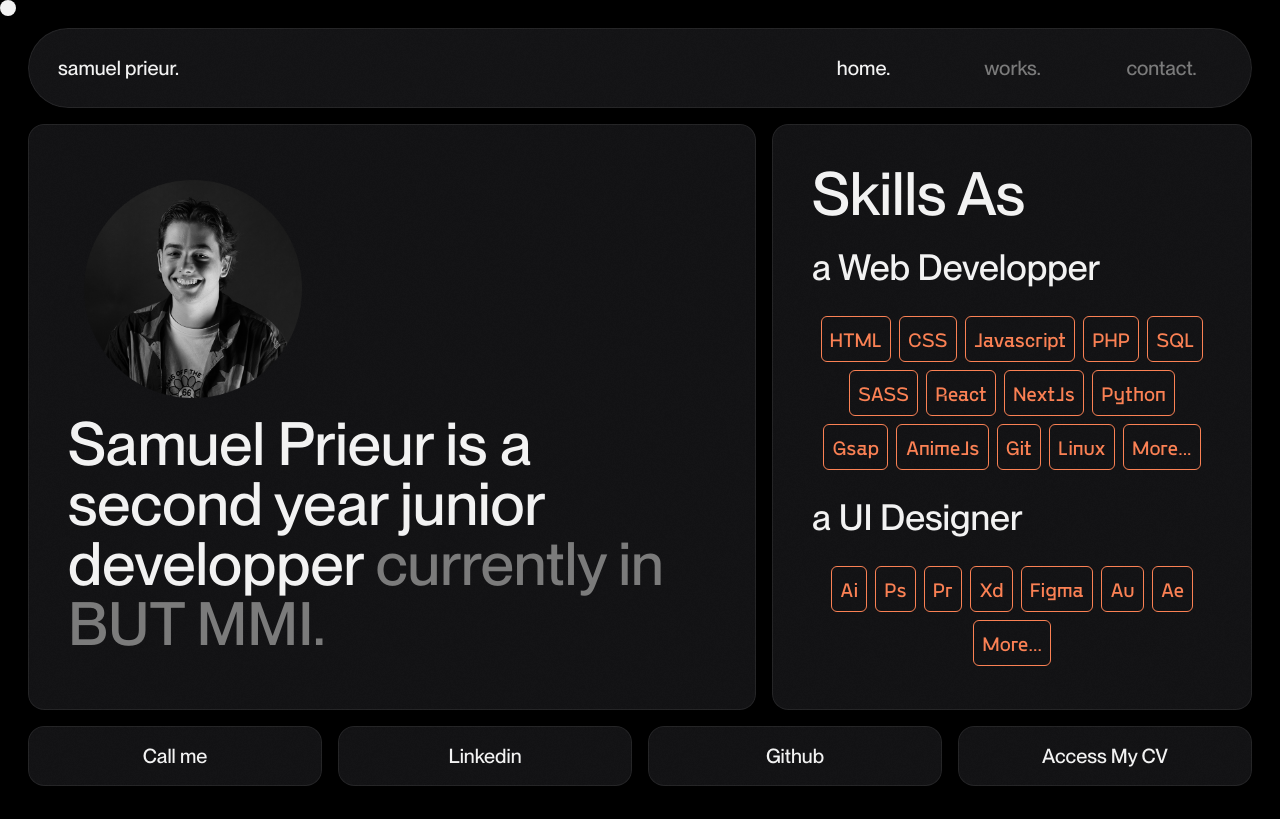
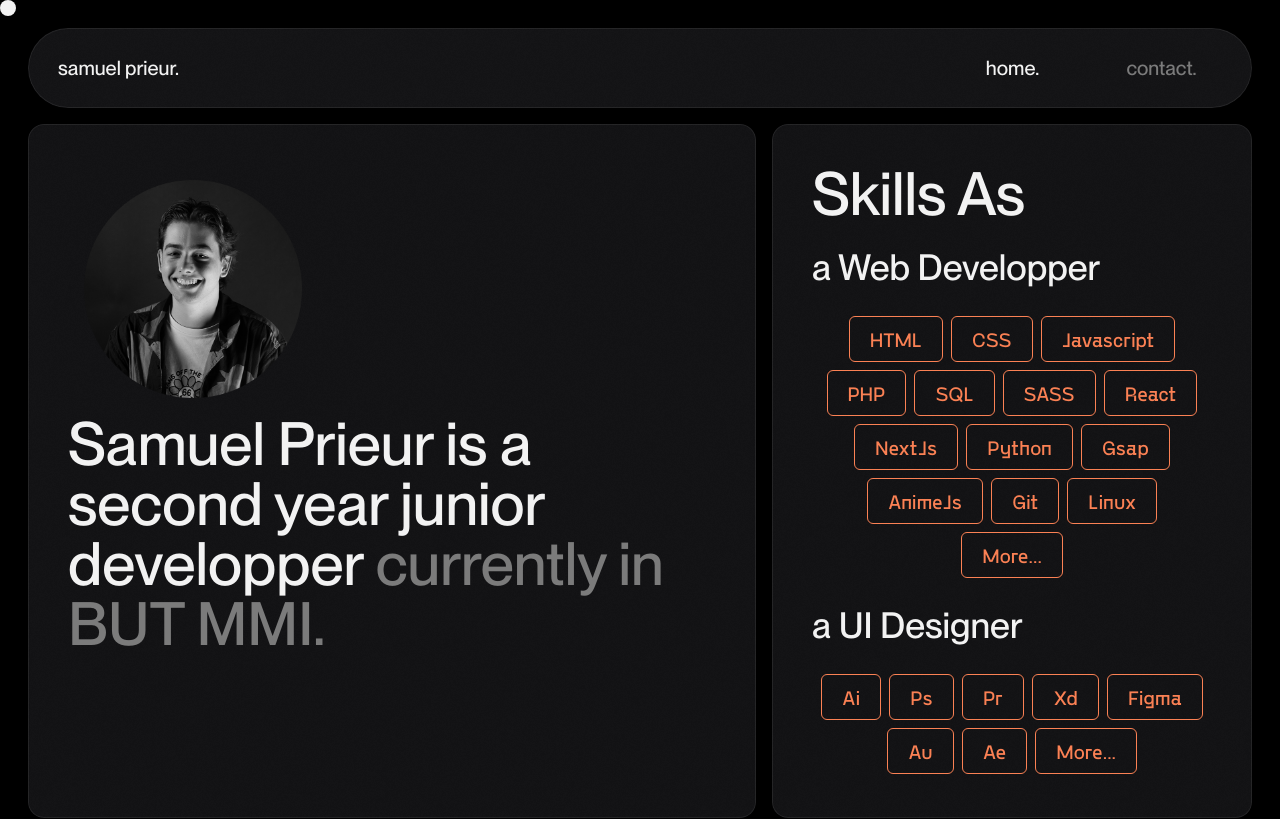
Before and after one commit to SamuelPrieur/Portfolio, a Next.js app: page / in a window 1280 px wide. Shown: the top 819 px of the page. Built offline with nearby package versions, Linux system fonts and the light colour scheme.

Commit message:
modified:   package-lock.json 	modified:   package.json 	modified:   src/app/Home/page.jsx 	modified:   src/app/layout.jsx

```diff
--- a/package.json
+++ b/package.json
@@ -9,6 +9,7 @@
     "lint": "next lint"
   },
   "dependencies": {
+    "@vercel/speed-insights": "^1.0.9",
     "gsap": "^3.12.5",
     "next": "14.1.0",
     "next-intl": "^3.5.2",
--- a/src/app/Home/page.jsx
+++ b/src/app/Home/page.jsx
@@ -57,14 +57,8 @@ function Home() {
                     samuel prieur.
                   </a>
 
-                  <a className="col-start-6 portail" href="/Home">
+                  <a className="col-start-7 portail" href="/Home">
                     home.
-                  </a>
-                  <a
-                    className="col-start-7 portail text-SmText hover:text-Text  "
-                    href="#works"
-                  >
-                    works.
                   </a>
                   <a
                     className="col-start-8 portail text-SmText hover:text-Text  "
@@ -83,6 +77,7 @@ function Home() {
                 width={250}
                 height={250}
                 priority={false}
+                quality={80}
                 alt="Photo de Samuel Prieur"
               />
               <h1 className="portail text-6xl">
@@ -97,46 +92,46 @@ function Home() {
               <h3 className="text-4xl">a Web Developper</h3>
               <br />
               <div className=" font-competence flex justify-center flex-wrap">
-                <p className="text-Highlights border-Highlights border p-2 m-1 rounded-md text-xl">
+                <p className="text-Highlights border-Highlights border p-2 px-5 m-1 rounded-md text-xl">
                   HTML
                 </p>
-                <p className="text-Highlights border-Highlights border p-2 m-1 rounded-md text-xl">
+                <p className="text-Highlights border-Highlights border p-2 px-5 m-1 rounded-md text-xl">
                   CSS
                 </p>
-                <p className="text-Highlights border-Highlights border p-2 m-1 rounded-md text-xl">
+                <p className="text-Highlights border-Highlights border p-2 px-5 m-1 rounded-md text-xl">
                   Javascript
                 </p>
-                <p className="text-Highlights border-Highlights border p-2 m-1 rounded-md text-xl">
+                <p className="text-Highlights border-Highlights border p-2 px-5 m-1 rounded-md text-xl">
                   PHP
                 </p>
-                <p className="text-Highlights border-Highlights border p-2 m-1 rounded-md text-xl">
+                <p className="text-Highlights border-Highlights border p-2 px-5 m-1 rounded-md text-xl">
                   SQL
                 </p>
-                <p className="text-Highlights border-Highlights border p-2 m-1 rounded-md text-xl">
+                <p className="text-Highlights border-Highlights border p-2 px-5 m-1 rounded-md text-xl">
                   SASS
                 </p>
-                <p className="text-Highlights border-Highlights border p-2 m-1 rounded-md text-xl">
+                <p className="text-Highlights border-Highlights border p-2 px-5 m-1 rounded-md text-xl">
                   React
                 </p>
-                <p className="text-Highlights border-Highlights border p-2 m-1 rounded-md text-xl">
+                <p className="text-Highlights border-Highlights border p-2 px-5 m-1 rounded-md text-xl">
                   NextJs
                 </p>
-                <p className="text-Highlights border-Highlights border p-2 m-1 rounded-md text-xl">
+                <p className="text-Highlights border-Highlights border p-2 px-5 m-1 rounded-md text-xl">
                   Python
                 </p>
-                <p className="text-Highlights border-Highlights border p-2 m-1 rounded-md text-xl">
+                <p className="text-Highlights border-Highlights border p-2 px-5 m-1 rounded-md text-xl">
                   Gsap
                 </p>
-                <p className="text-Highlights border-Highlights border p-2 m-1 rounded-md text-xl">
+                <p className="text-Highlights border-Highlights border p-2 px-5 m-1 rounded-md text-xl">
                   AnimeJs
                 </p>
-                <p className="text-Highlights border-Highlights border p-2 m-1 rounded-md text-xl">
+                <p className="text-Highlights border-Highlights border p-2 px-5 m-1 rounded-md text-xl">
                   Git
                 </p>
-                <p className="text-Highlights border-Highlights border p-2 m-1 rounded-md text-xl">
+                <p className="text-Highlights border-Highlights border p-2 px-5 m-1 rounded-md text-xl">
                   Linux
                 </p>
-                <p className="text-Highlights border-Highlights border p-2 m-1 rounded-md text-xl">
+                <p className="text-Highlights border-Highlights border p-2 px-5 m-1 rounded-md text-xl">
                   More...
                 </p>
               </div>
@@ -144,28 +139,28 @@ function Home() {
               <h3 className="text-4xl">a UI Designer</h3>
               <br />
               <div className="font-competence flex justify-center flex-wrap">
-                <p className="text-Highlights border-Highlights border p-2 m-1 rounded-md text-xl">
+                <p className="text-Highlights border-Highlights border p-2 px-5 m-1 rounded-md text-xl">
                   Ai
                 </p>
-                <p className="text-Highlights border-Highlights border p-2 m-1 rounded-md text-xl">
+                <p className="text-Highlights border-Highlights border p-2 px-5 m-1 rounded-md text-xl">
                   Ps
                 </p>
-                <p className="text-Highlights border-Highlights border p-2 m-1 rounded-md text-xl">
+                <p className="text-Highlights border-Highlights border p-2 px-5 m-1 rounded-md text-xl">
                   Pr
                 </p>
-                <p className="text-Highlights border-Highlights border p-2 m-1 rounded-md text-xl">
+                <p className="text-Highlights border-Highlights border p-2 px-5 m-1 rounded-md text-xl">
                   Xd
                 </p>
-                <p className="text-Highlights border-Highlights border p-2 m-1 rounded-md text-xl">
+                <p className="text-Highlights border-Highlights border p-2 px-5 m-1 rounded-md text-xl">
                   Figma
                 </p>
-                <p className="text-Highlights border-Highlights border p-2 m-1 rounded-md text-xl">
+                <p className="text-Highlights border-Highlights border p-2 px-5 m-1 rounded-md text-xl">
                   Au
                 </p>
-                <p className="text-Highlights border-Highlights border p-2 m-1 rounded-md text-xl">
+                <p className="text-Highlights border-Highlights border p-2 px-5 m-1 rounded-md text-xl">
                   Ae
                 </p>
-                <p className="text-Highlights border-Highlights border p-2 m-1 rounded-md text-xl">
+                <p className="text-Highlights border-Highlights border p-2 px-5 m-1 rounded-md text-xl">
                   More...
                 </p>
               </div>
@@ -197,13 +192,14 @@ function Home() {
               </a>
             </section>
           </section>
-          <section className="Block Ghidden bg-noise-pattern col-span-4">
+          <section className="Block flex justify-center items-center Ghidden bg-noise-pattern col-span-4">
             <Image
               className="grayscale rounded-2xl"
               src="/GIGI.webp"
-              width={500}
-              height={600}
+              width={350}
+              height={450}
               priority={false}
+              quality={80}
               alt="Photo de Samuel Prieur"
             />
           </section>
@@ -260,10 +256,7 @@ function Home() {
             </div>
           </section>
 
-          <section
-            id="works"
-            className=" Ghidden bg-noise-pattern col-span-8 col-start-2 text-wrap grid grid-cols-10 Projects"
-          >
+          <section className=" Ghidden bg-noise-pattern col-span-8 col-start-2 text-wrap grid grid-cols-10 Projects">
             <h1 className=" mt-3 text-5xl col-start-1 col-span-3 pb-10">
               DashBoard.
               <br />
@@ -282,6 +275,7 @@ function Home() {
               width={200}
               height={200}
               priority={false}
+              quality={80}
               alt="logo de flèche"
             />
             <Image
@@ -290,6 +284,7 @@ function Home() {
               width={1470}
               height={919.5}
               priority={false}
+              quality={80}
               alt="photo du DashBoard"
             />
           </section>
@@ -311,6 +306,7 @@ function Home() {
               width={200}
               height={200}
               priority={false}
+              quality={80}
               src="/arrow.svg"
               alt="logo de flèche"
             />
@@ -319,6 +315,7 @@ function Home() {
               width={1470}
               height={919.5}
               priority={false}
+              quality={80}
               src="/projects/BugTracker.webp"
               alt="photo du Bug Tracker"
             />
@@ -340,6 +337,7 @@ function Home() {
               width={200}
               height={200}
               priority={false}
+              quality={80}
               src="/arrow.svg"
               alt="logo de flèche"
             />
@@ -348,6 +346,7 @@ function Home() {
               width={1470}
               height={919.5}
               priority={false}
+              quality={80}
               src="/projects/Portfolio.webp"
               alt="photo de mon Portfolio"
             />
@@ -366,6 +365,7 @@ function Home() {
               width={200}
               height={200}
               priority={false}
+              quality={80}
               src="/arrow.svg"
               alt="logo de flèche"
             />
@@ -374,6 +374,7 @@ function Home() {
               width={866}
               height={1208.67}
               priority={false}
+              quality={80}
               src="/projects/AfficheS1.webp"
               alt="Affiche MMI"
             />
@@ -392,6 +393,7 @@ function Home() {
               width={200}
               height={200}
               priority={false}
+              quality={80}
               src="/arrow.svg"
               alt="logo de flèche"
             />
@@ -400,6 +402,7 @@ function Home() {
               width={866}
               height={1208.67}
               priority={false}
+              quality={80}
               src="/projects/ElCamino.webp"
               alt="Affiche du film El Camino"
             />
@@ -418,6 +421,7 @@ function Home() {
               width={200}
               height={200}
               priority={false}
+              quality={80}
               src="/arrow.svg"
               alt="logo de flèche"
             />
@@ -426,6 +430,7 @@ function Home() {
               width={866}
               height={1208.67}
               priority={false}
+              quality={80}
               src="/projects/SpineSkatePark.webp"
               alt="Affiche de Spine SkatePark"
             />
@@ -444,6 +449,7 @@ function Home() {
               width={200}
               height={200}
               priority={false}
+              quality={80}
               src="/arrow.svg"
               alt="logo de flèche"
             />
@@ -452,6 +458,7 @@ function Home() {
               width={866}
               height={1208.67}
               priority={false}
+              quality={80}
               src="/projects/SNCF.webp"
               alt="Affiche de promotion d'un faux musée"
             />
@@ -470,6 +477,7 @@ function Home() {
               width={200}
               height={200}
               priority={false}
+              quality={80}
               src="/arrow.svg"
               alt="logo de flèche"
             />
@@ -478,6 +486,7 @@ function Home() {
               width={866}
               height={1208.67}
               priority={false}
+              quality={80}
               src="/projects/Ampoule.webp"
               alt="Affiche Ampoule MMI"
             />
@@ -499,6 +508,7 @@ function Home() {
                 width={200}
                 height={200}
                 priority={false}
+                quality={80}
                 alt="Logo de Samuel Prieur"
               />
               <h2 className="text-7xl m-8">
--- a/src/app/layout.jsx
+++ b/src/app/layout.jsx
@@ -1,4 +1,5 @@
 import { Inter } from "next/font/google";
+import { SpeedInsights } from "@vercel/speed-insights/next";
 import "./globals.css";
 
 const inter = Inter({ subsets: ["latin"] });
```
Also changed, not shown: 1 other file (tests, documents, lock files or other folders).
